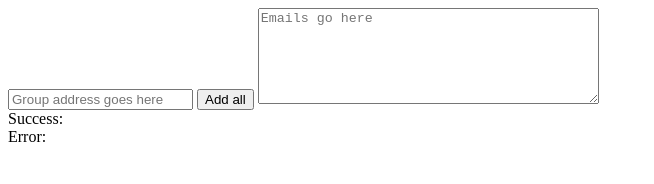
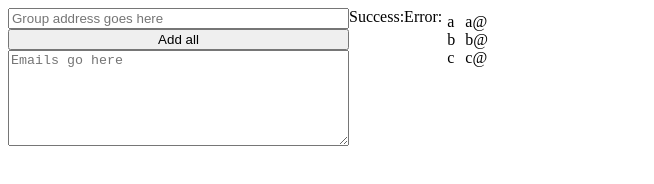
Before and after one commit to wafle/google-group-adder, a plain HTML site: page index.html in a window 1280 px wide. Shown: the whole page, without its empty margins (0-654 px from the left). Drawn offline with Linux system fonts and the light colour scheme.

Commit message:
add stylesheet with flexboxes to make the less ugly
display error-emails and error-messages next to each other

```diff
--- a/index.html
+++ b/index.html
@@ -1,29 +1,33 @@
 <html>
 <head>
+	<link rel="stylesheet" type="text/css" href="style.css">
     <script src="script.js"></script>
     <script src="https://apis.google.com/js/client.js?onload=checkAuth">
     </script>
 </head>
 <body>
-<div id="authorize-div" style="display: none">
+<header id="authorize-div" style="display: none">
     <span>Authorize access to Groups Settings API</span>
     <!--Button for the user to click to initiate auth sequence -->
     <button id="authorize-button" onclick="handleAuthClick(event)">
         Authorize
     </button>
-</div>
+</header>
+<main>
     <div id="input">
         <input type="text" id="group-address" placeholder="Group address goes here">
         <button onclick="addAllEmails()">Add all</button>
         <textarea id="emails" rows="6" cols="40" placeholder="Emails go here"></textarea>
     </div>
+    <div id="results">
         <label for="success">Success:</label>
         <div id="success"></div>
-
         <label for="errors">Error:</label>
         <div id="errors">
-    <div id="error-emails"></div>
-    <div id="error-messages"></div>
+            <div id="error-emails">a<br>b<br>c</div>
+            <div id="error-messages">a@<br>b@<br>c@</div>
         </div>
+    </div>
+</main>
 </body>
 </html>
--- /dev/null
+++ b/style.css
@@ -0,0 +1,23 @@
+body {
+    display: flex;
+    flex-direction: column;
+}
+header {
+    display: none;
+}
+main {
+    display: flex;
+}
+#errors {
+	display: flex;
+}
+#errors > div {
+    padding: 5px;
+}
+#results {
+    display: flex;
+}
+#input {
+	display: flex;
+    flex-direction: column;
+}
```
Lines whose indentation alone changed are shown as unchanged.
